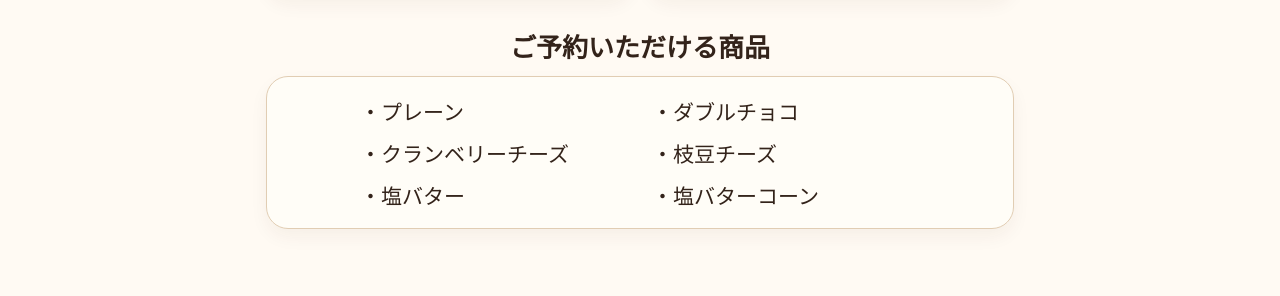
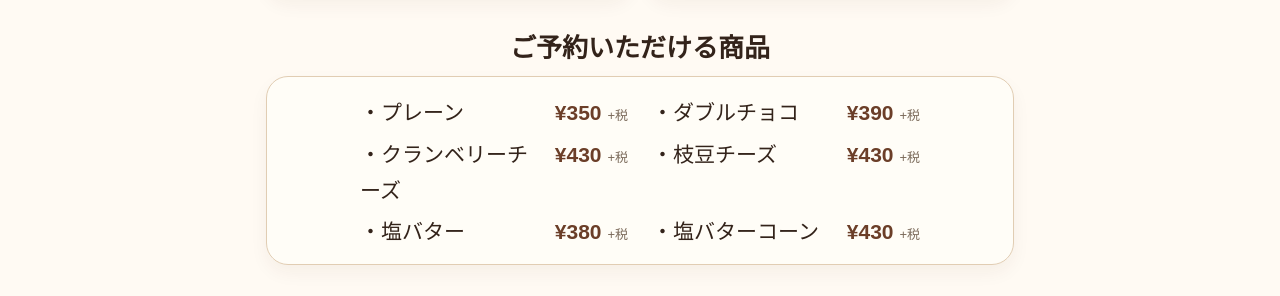
Before and after one commit to mizoisaiko/reservation, a plain HTML site: page index.html in a window 1280 px wide. Shown: the part 832-1128 px from the top of the page. Drawn offline with Linux system fonts and the light colour scheme.

Commit message:
Add files via upload

```diff
--- a/index.html
+++ b/index.html
@@ -154,6 +154,24 @@ h1{
   padding:18px 18px 14px;
   box-shadow:0 8px 18px rgba(70,43,24,.05);
 }
+
+.items div{
+  display:flex;
+  justify-content:space-between;
+  align-items:baseline;
+  gap:12px;
+}
+.price{
+  font-weight:bold;
+  color:#6b3e28;
+  white-space:nowrap;
+}
+.price small{
+  font-size:.62em;
+  font-weight:normal;
+  color:#7b6a5a;
+}
+
 .items{
   display:grid;
   grid-template-columns:1fr 1fr;
@@ -419,12 +437,12 @@ h1{
   <div class="section-title">ご予約いただける商品</div>
   <div class="items-card">
     <div class="items">
-      <div>・プレーン</div>
-      <div>・ダブルチョコ</div>
-      <div>・クランベリーチーズ</div>
-      <div>・枝豆チーズ</div>
-      <div>・塩バター</div>
-      <div>・塩バターコーン</div>
+      <div>・プレーン <span class="price">¥350 <small>+税</small></span></div>
+      <div>・ダブルチョコ <span class="price">¥390 <small>+税</small></span></div>
+      <div>・クランベリーチーズ <span class="price">¥430 <small>+税</small></span></div>
+      <div>・枝豆チーズ <span class="price">¥430 <small>+税</small></span></div>
+      <div>・塩バター <span class="price">¥380 <small>+税</small></span></div>
+      <div>・塩バターコーン <span class="price">¥430 <small>+税</small></span></div>
     </div>
   </div>
   </div>
```
